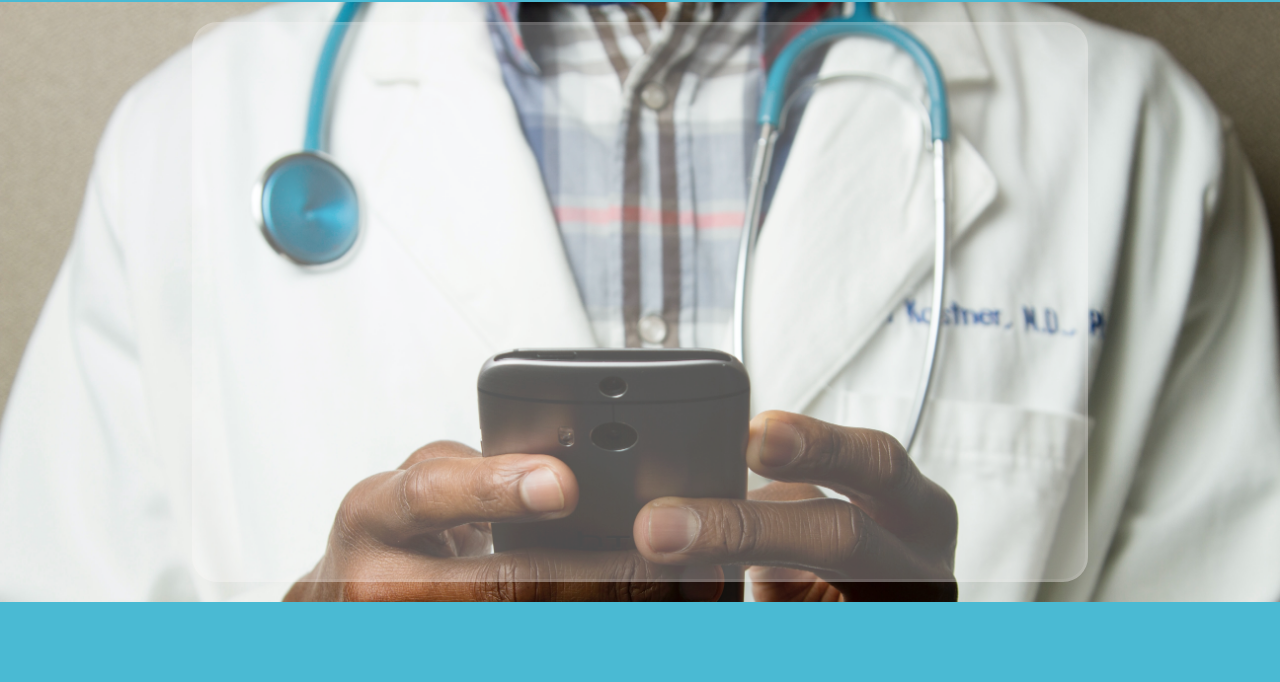
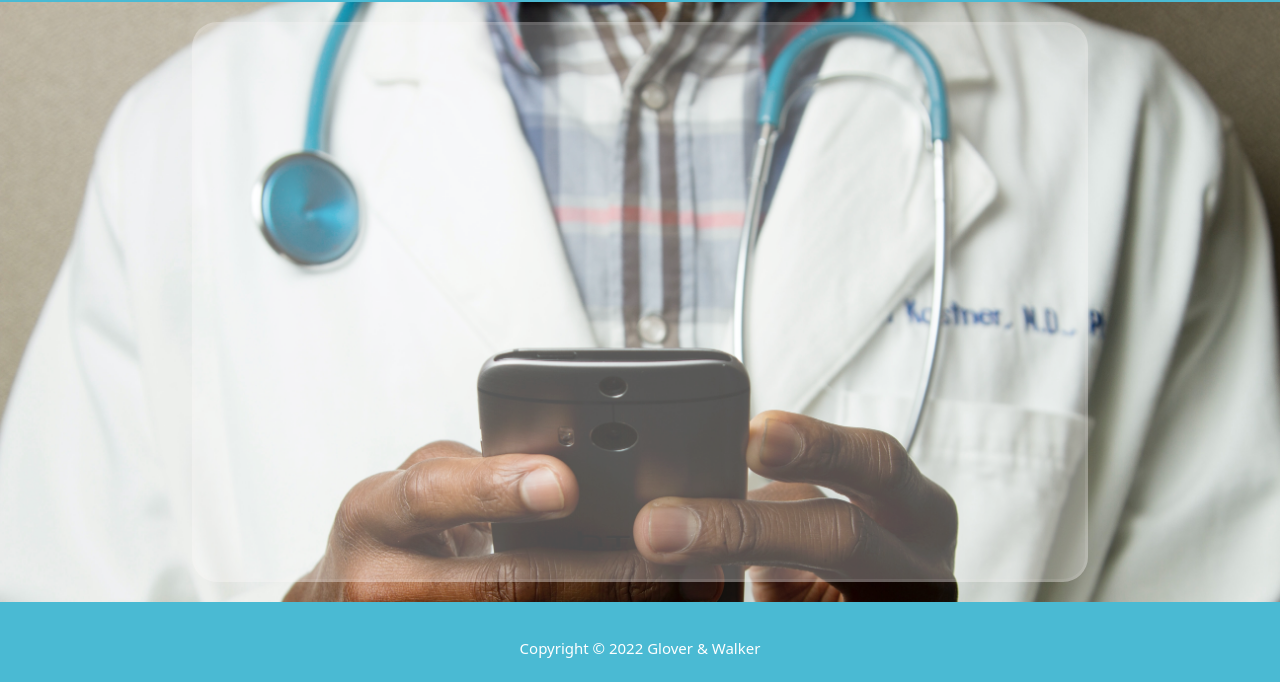
Before and after one commit to twalker7/active8-landing, a website: page index.html in a window 1280 px wide. Shown: the part 118-800 px from the top of the page. Drawn offline with nearby package versions, Linux system fonts and the light colour scheme.

Commit message:
copyright logo

```diff
--- a/assets/style.css
+++ b/assets/style.css
@@ -43,14 +43,7 @@ nav a:hover {
   }
 
 
-.page-footer{
-    top: 400px;
-    background-color: #37b3cf;
-    opacity:  .9;
-    height: 10vh;
-    width: 100vw;
 
-}
 
 .body-section{
     height: 75vh;
@@ -77,6 +70,25 @@ nav a:hover {
     flex-direction: column;
     justify-content: center;
     align-items: center;
+    }
+
+    .page-footer{
+        top: 400px;
+        background-color: #37b3cf;
+        opacity:  .9;
+        height: 10vh;
+        width: 100vw;
+        display: flex;
+        justify-content: center;
+        align-items: center;
+
+    }
+
+    .copyright-logo{
+        margin-top: 20px;
+        color: white;
+        font-size: 15px;
+
     }
 
 
--- a/index.html
+++ b/index.html
@@ -31,7 +31,7 @@
     </div>
 
   <footer class="page-footer">
-
+    <h4 class="copyright-logo"> Copyright © 2022 Glover & Walker </h4>
   </footer>
     <script src="assets/script.js"></script>
 </body>
```
